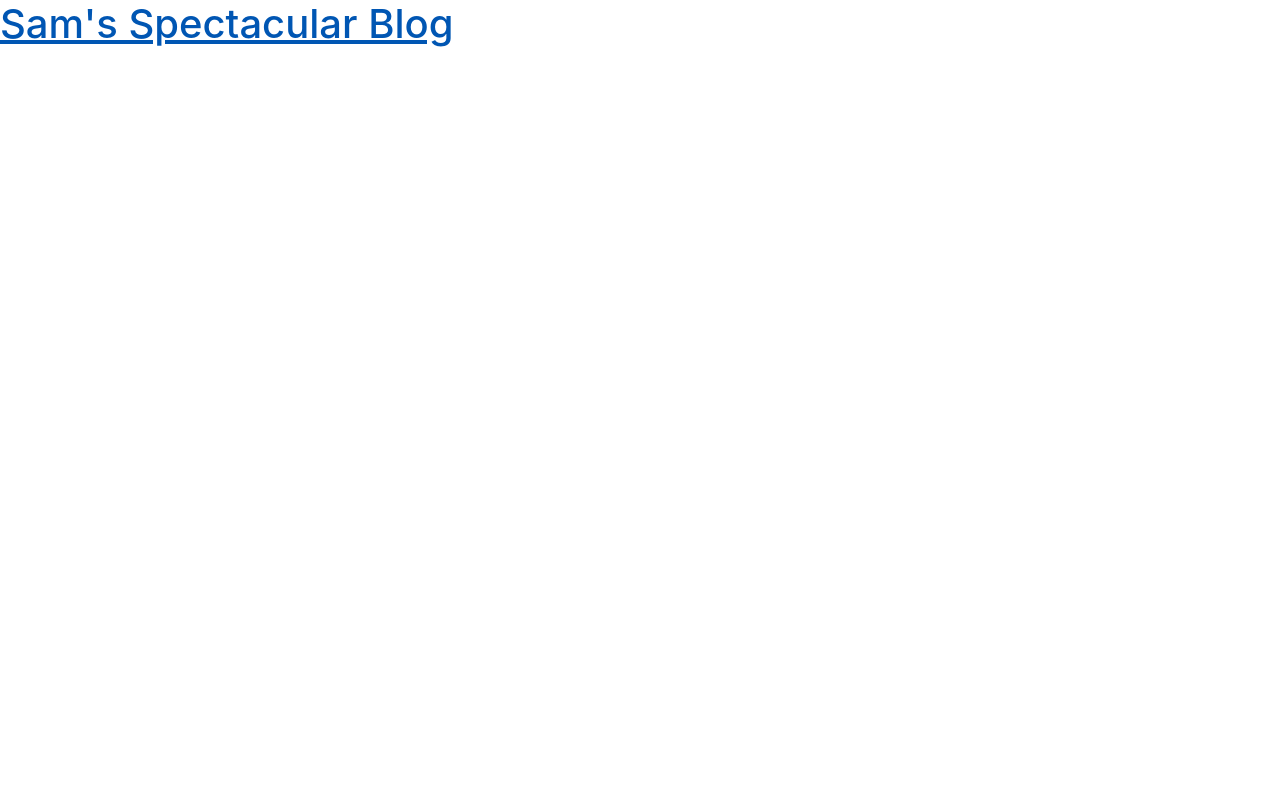
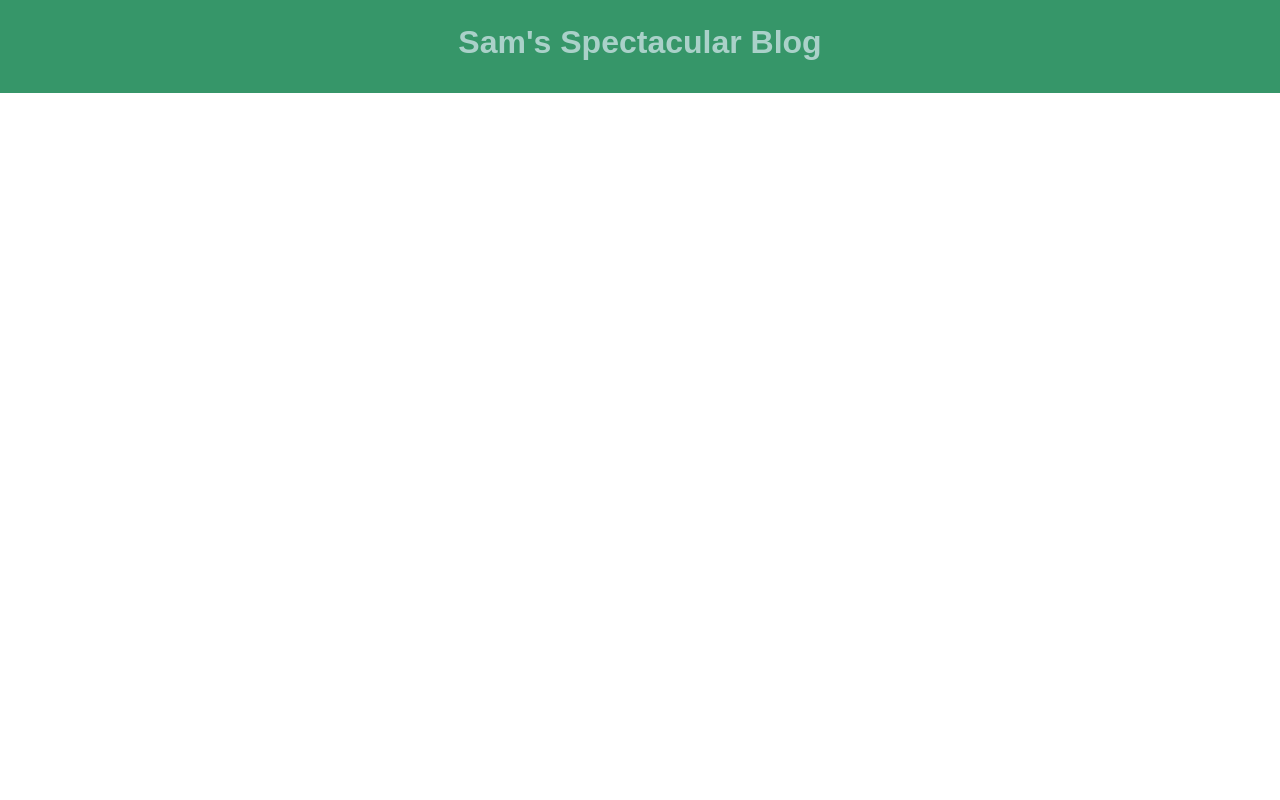
Before and after one commit to SamDurrant/djangoGirls_Tutorial, a Django app: template blog/templates/blog/base.html in a window 1280 px wide. Run offline with Django 3.2, Linux system fonts and the light colour scheme; the template is opened without the code that fills it, so the values that code supplies are empty.

Commit message:
more changes for css

```diff
--- /dev/null
+++ b/blog/static/css/blog.css
@@ -0,0 +1,45 @@
+* {
+  margin: 0;
+  padding: 0;
+  box-sizing: border-box;
+}
+
+body {
+  font-family: sans-serif;
+}
+
+h2,
+h1 a,
+h2 a {
+  color: #aad1c9;
+  font-size: 2rem;
+  margin: 0.5rem 0 1rem 0;
+  display: inline-block;
+  text-decoration: none;
+}
+
+.header {
+  background: #369669;
+  text-align: center;
+  padding: 1rem;
+}
+
+section {
+  margin: 2rem auto;
+  width: 70%;
+  max-width: 1000px;
+}
+
+.post {
+  margin-bottom: 2rem;
+}
+
+.post_date {
+  color: #21554a;
+  font-weight: bold;
+  margin-bottom: 0;
+}
+
+.post_content {
+  letter-spacing: 1px;
+}
--- a/blog/templates/blog/base.html
+++ b/blog/templates/blog/base.html
@@ -2,13 +2,7 @@
 <html>
   <head>
     <title>Sam's blog</title>
-    <link
-      rel="stylesheet"
-      href="https://cdn.jsdelivr.net/npm/bootstrap@4.5.3/dist/css/bootstrap.min.css"
-      integrity="sha384-TX8t27EcRE3e/ihU7zmQxVncDAy5uIKz4rEkgIXeMed4M0jlfIDPvg6uqKI2xXr2"
-      crossorigin="anonymous"
-    />
-    <link rel="stylesheet" href="{% static 'css/blog.css' %}" />
+    <link rel="stylesheet" type="text/css" href="{% static 'css/blog.css' %}" />
   </head>
   <body>
     <div class="header">
```
Also changed, not shown: 1 other file.
